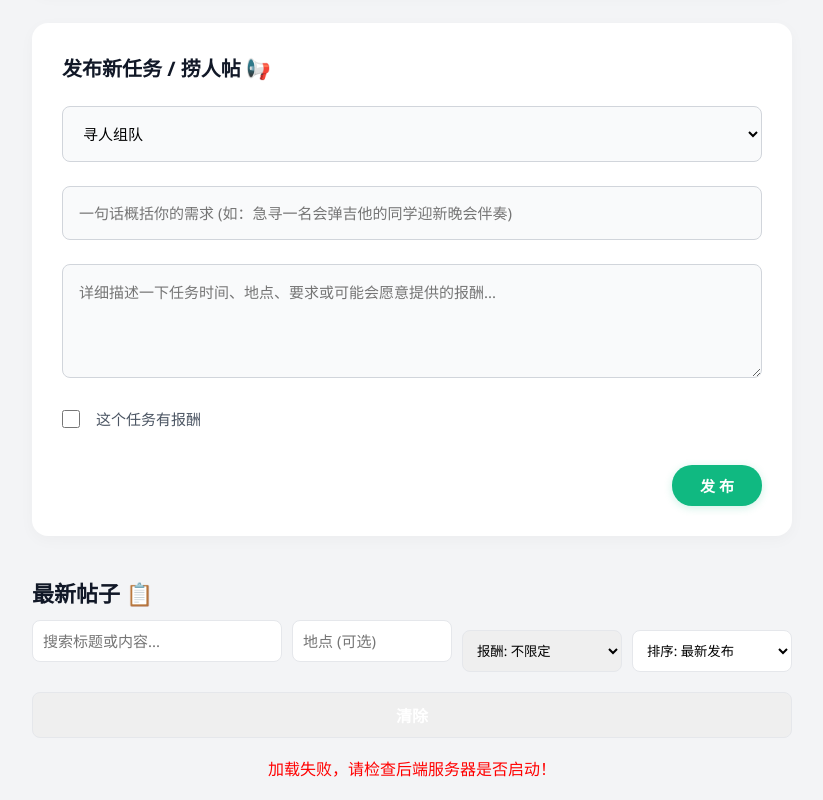
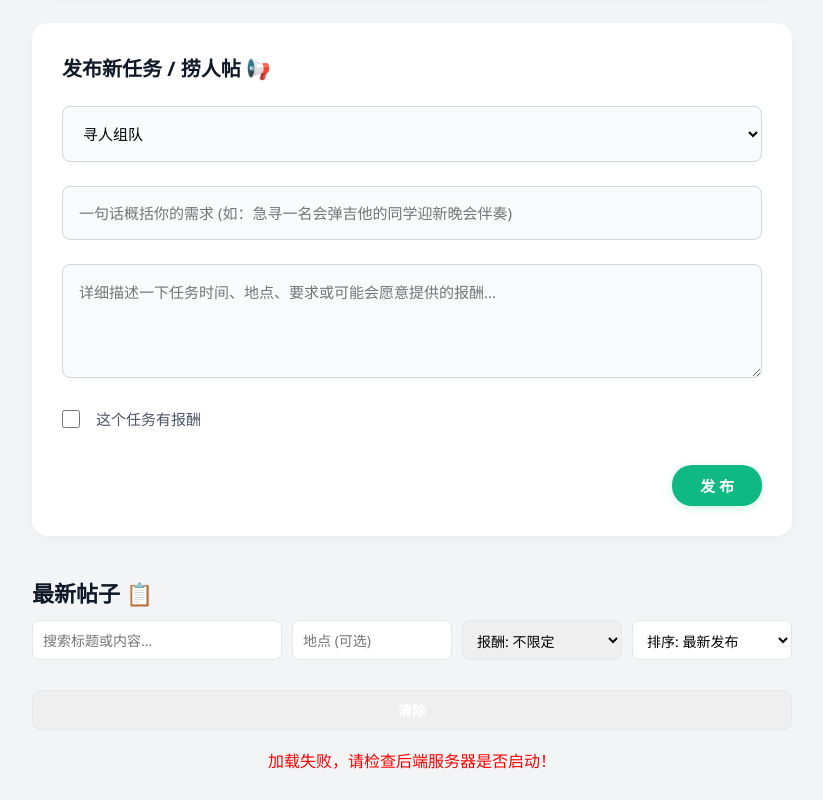
Before and after one commit to FelixWeekly/CampusMatch, a plain HTML site: page frontend/dashboard.html in a window 1280 px wide. Shown: the part 307-1107 px from the top of the page, without its empty margins (228-1051 px from the left). Drawn offline with Linux system fonts and the light colour scheme; no server answers; sample sign-in values are in the browser's storage.

Commit message:
优化布局

```diff
--- a/frontend/dashboard.html
+++ b/frontend/dashboard.html
@@ -60,19 +60,19 @@
         <!-- 帖子列表展示区域 -->
         <h2 style="color: #111827; margin-bottom: 12px; font-size: 22px;">最新帖子 📋</h2>
         <!-- 搜索与筛选栏 -->
-        <div style="display:flex; gap:10px; align-items:center; margin-bottom:18px; flex-wrap:wrap;">
-            <input id="filter-text" type="search" placeholder="搜索标题或内容..." style="flex:1; padding:10px; border-radius:8px; border:1px solid #e5e7eb;" />
-            <input id="filter-location" type="text" placeholder="地点 (可选)" style="width:160px; padding:10px; border-radius:8px; border:1px solid #e5e7eb;" />
-            <select id="filter-compensation" style="width:160px; padding:10px; border-radius:8px; border:1px solid #e5e7eb;">
+        <div style="display:flex; gap:10px; align-items:flex-start; margin-bottom:18px; flex-wrap:wrap;">
+            <input id="filter-text" type="search" placeholder="搜索标题或内容..." style="flex:1; padding:10px; border-radius:8px; border:1px solid #e5e7eb; height:40px; box-sizing:border-box; font-size:14px; line-height:1.4;" />
+            <input id="filter-location" type="text" placeholder="地点 (可选)" style="width:160px; padding:10px; border-radius:8px; border:1px solid #e5e7eb; height:40px; box-sizing:border-box; font-size:14px; line-height:1.4;" />
+            <select id="filter-compensation" style="width:160px; padding:10px; border-radius:8px; border:1px solid #e5e7eb; height:40px; box-sizing:border-box; font-size:14px; line-height:1.4;">
                 <option value="">报酬: 不限定</option>
                 <option value="free">无报酬</option>
                 <option value="paid">有报酬</option>
             </select>
-            <select id="sort-by" style="width:160px; padding:10px; border-radius:8px; border:1px solid #e5e7eb;">
+            <select id="sort-by" style="width:160px; padding:10px; border-radius:8px; border:1px solid #e5e7eb; height:40px; box-sizing:border-box; font-size:14px; line-height:1.4;">
                 <option value="newest">排序: 最新发布</option>
                 <option value="popular">排序: 热度优先</option>
             </select>
-            <button onclick="clearFilters()" style="padding:10px 14px; border-radius:8px; background:#efefef; border:1px solid #e5e7eb;">清除</button>
+            <button onclick="clearFilters()" style="padding:10px 14px; border-radius:8px; background:#efefef; border:1px solid #e5e7eb; height:40px; box-sizing:border-box; font-size:14px; line-height:1.4;">清除</button>
         </div>
 
         <div id="posts-container">
```
